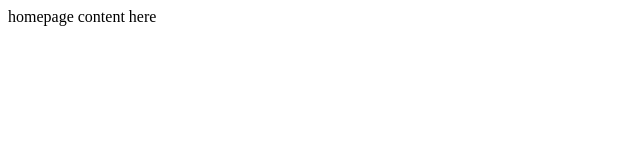
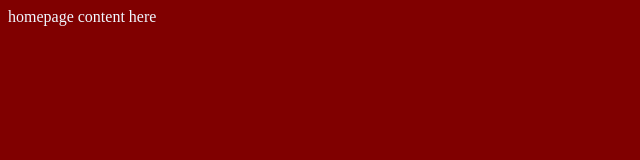
Before and after one commit to divyanshuui11/demo-repo, a plain HTML site: page index.html in a window 1280 px wide. Shown: the whole page, without its empty margins (0-640 px from the left). Drawn offline with Linux system fonts and the light colour scheme.

Commit message:
style.css included in index.html

```diff
--- a/index.html
+++ b/index.html
@@ -4,6 +4,7 @@
     <meta charset="UTF-8">
     <meta name="viewport" content="width=device-width, initial-scale=1.0">
     <meta http-equiv="X-UA-Compatible" content="ie=edge">
+    <link rel="stylesheet" type="text/css" href="styles/style.css" />
     <title>Dummy Website</title>
 </head>
 <body>
```
